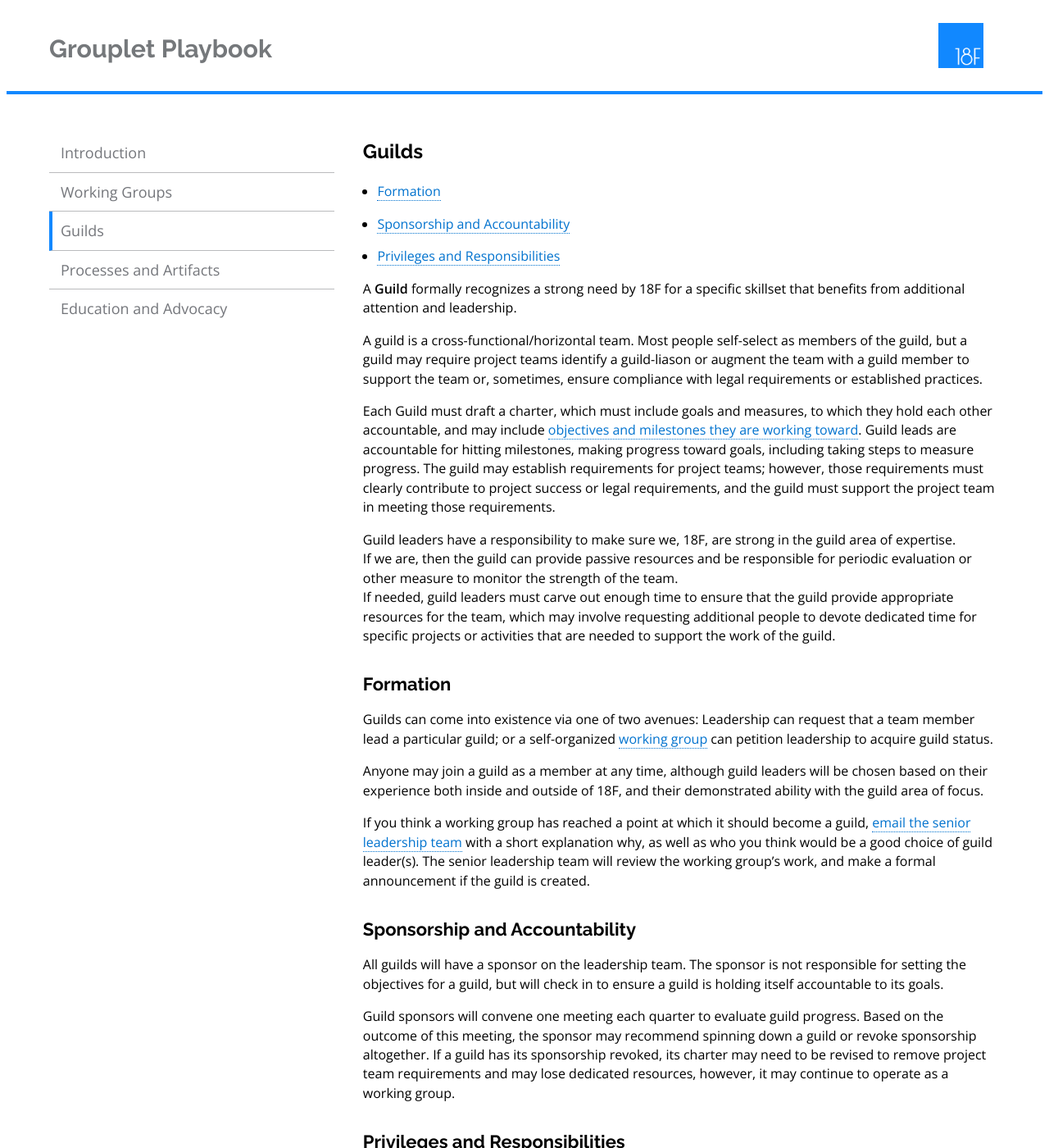
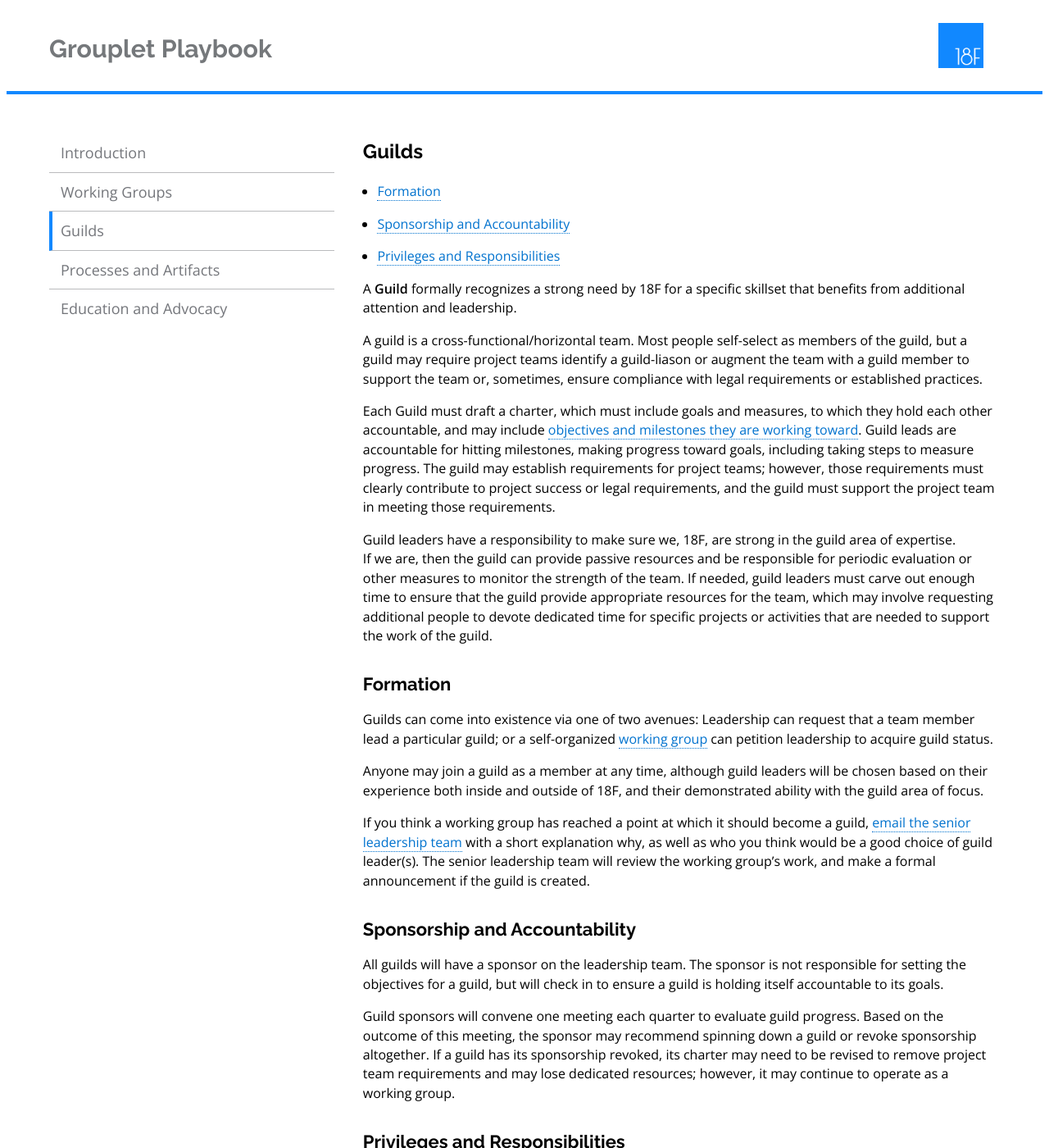
Before and after one commit to 18F/grouplet-playbook, a Jekyll site: the page built from pages/guilds.md, in a window 1280 px wide and 1400 px high. Shown: the whole window at 82% size. Built offline with Jekyll 4.4.1, drawn with Linux system fonts in a browser that asks for light colours; nearby versions of some CDN libraries; Markdown is read by kramdown in place of the engine named in the settings.

Commit message:
improvements to syntax, punctuation and links

```diff
--- a/pages/guilds.md
+++ b/pages/guilds.md
@@ -28,7 +28,7 @@
 Guild leaders have a responsibility to make sure we, 18F, are strong in the
 guild area of expertise.
 If we are, then the guild can provide passive resources and be responsible
-for periodic evaluation or other measure to monitor the strength of the team.
+for periodic evaluation or other measures to monitor the strength of the team.
 If needed, guild leaders must carve out enough time to ensure that the guild
 provide appropriate resources for the team, which may involve requesting additional people
 to devote dedicated time for specific projects or activities that are needed to support the work of the guild.
@@ -36,7 +36,7 @@
 ## <a name="formation"></a>Formation
 
 Guilds can come into existence via one of two avenues: Leadership can request
-that a team member lead a particular guild; or a self-organized [working group](working-group)
+that a team member lead a particular guild; or a self-organized [working group]({{site.baseurl}}/working-groups)
 can petition leadership to acquire guild status.
 
 Anyone may join a guild as a member at any time, although guild
@@ -59,7 +59,7 @@
 progress. Based on the outcome of this meeting, the sponsor may recommend
 spinning down a guild or revoke sponsorship altogether. If a guild has its
 sponsorship revoked, its charter may need to be revised to remove project team
-requirements and may lose dedicated resources, however, it may continue to operate as a working group.
+requirements and may lose dedicated resources; however, it may continue to operate as a working group.
 
 ## <a name="privileges-and-responsibilities"></a>Privileges and Responsibilities
 
@@ -71,7 +71,7 @@
 Guild responsibilities include:
 
 * Establish a Charter
-* Develop [standards and/or best practices](http://18f.github.io/guides/)
+* Develop [standards and/or best practices](https://pages.18.gov/guides/)
   for work pertaining to the guild's domain
 * Help others outside the guild gain experience and understanding of the
   guild's domain
```
